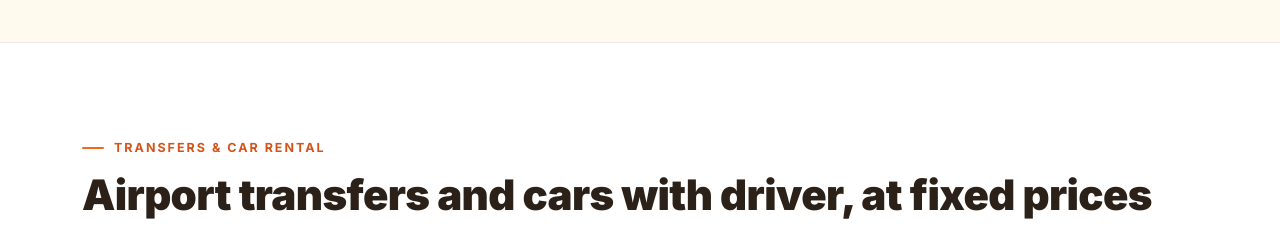
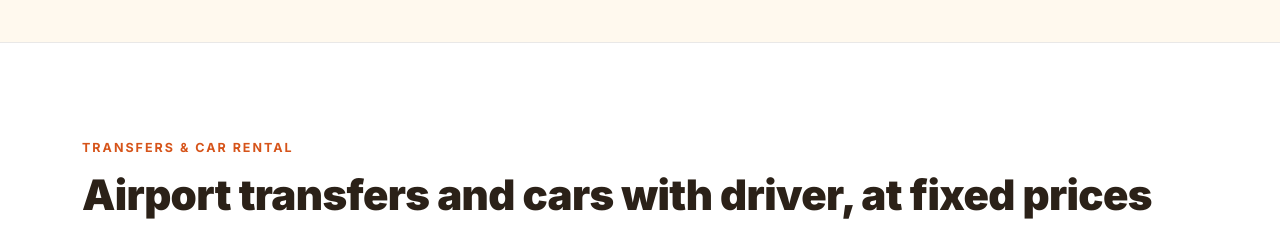
Before and after one commit to robjamesvenables/fatcat, a plain HTML site: page index.html in a window 1280 px wide. Shown: the part 2500-2729 px from the top of the page. Drawn offline with Linux system fonts and the light colour scheme.

Commit message:
Remove dash before section labels (Who we are, Let's talk, etc.)
Co-Authored-By: Claude Sonnet 5.5 <noreply@anthropic.com>
Claude-Session: https://claude.ai/code/session_015sVYFJ98oZrG1REdThGf92

```diff
--- a/index.html
+++ b/index.html
@@ -26,7 +26,7 @@ button{font:inherit;color:inherit}
 svg{flex:none}
 .wrap{max-width:1180px;margin:0 auto;padding:0 32px}
 .eyebrow{font-size:12.5px;font-weight:700;letter-spacing:.16em;text-transform:uppercase;color:var(--orange-deep);display:flex;align-items:center;gap:10px}
-.eyebrow.noline::before{display:none}
+.eyebrow::before,.eyebrow.noline::before{display:none!important}
 .eyebrow::before{content:"";width:22px;height:2px;background:var(--orange);border-radius:2px}
 .h2{font-size:clamp(28px,3.4vw,42px);font-weight:900;letter-spacing:-.015em;line-height:1.1;margin-top:14px}
 .lead.one{max-width:none}
```
